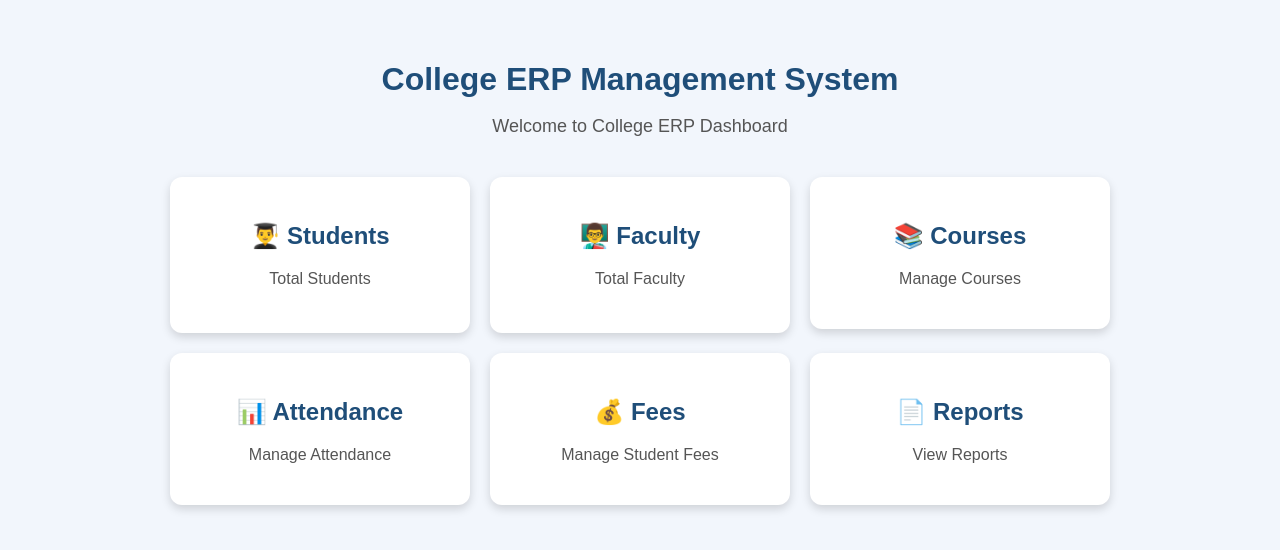
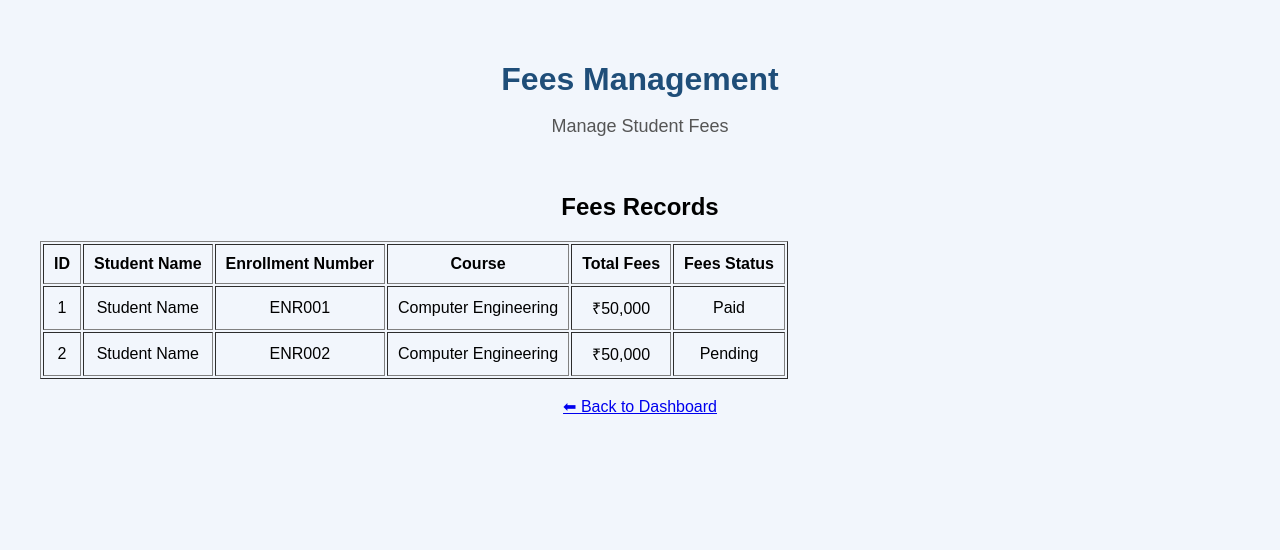
Before and after one commit to krishnachauhan0204-collab/College-ERP-Management-System, a Flask app: page /fees in a window 1280 px wide. Shown: the top 550 px of the page. Run offline with Flask 3, Linux system fonts and the light colour scheme.

Commit message:
Update fees.html

```diff
--- a/templates/fees.html
+++ b/templates/fees.html
@@ -1,64 +1,52 @@
 <!DOCTYPE html>
 <html>
 <head>
-    <title>College ERP Management System</title>
+    <title>Fees Management</title>
     <link rel="stylesheet" href="{{ url_for('static', filename='style.css') }}">
 </head>
 
 <body>
 
-    <h1>College ERP Management System</h1>
+    <h1>Fees Management</h1>
 
-    <p>Welcome to College ERP Dashboard</p>
+    <p>Manage Student Fees</p>
 
-    <!-- SMART DASHBOARD -->
-    <div class="dashboard">
+    <br>
 
-        <a href="/students" style="text-decoration: none; color: inherit;">
-            <div class="card">
-                <h2>👨‍🎓 Students</h2>
-                <p>Total Students</p>
-                <h2>{{ total_students }}</h2>
-            </div>
-        </a>
+    <h2>Fees Records</h2>
 
-        <a href="/faculty" style="text-decoration: none; color: inherit;">
-            <div class="card">
-                <h2>👨‍🏫 Faculty</h2>
-                <p>Total Faculty</p>
-                <h2>{{ total_faculty }}</h2>
-            </div>
-        </a>
+    <table border="1" cellpadding="10">
+        <tr>
+            <th>ID</th>
+            <th>Student Name</th>
+            <th>Enrollment Number</th>
+            <th>Course</th>
+            <th>Total Fees</th>
+            <th>Fees Status</th>
+        </tr>
 
-        <a href="/courses" style="text-decoration: none; color: inherit;">
-            <div class="card">
-                <h2>📚 Courses</h2>
-                <p>Manage Courses</p>
-            </div>
-        </a>
+        <tr>
+            <td>1</td>
+            <td>Student Name</td>
+            <td>ENR001</td>
+            <td>Computer Engineering</td>
+            <td>₹50,000</td>
+            <td>Paid</td>
+        </tr>
 
-        <a href="/attendance" style="text-decoration: none; color: inherit;">
-            <div class="card">
-                <h2>📊 Attendance</h2>
-                <p>Manage Attendance</p>
-            </div>
-        </a>
+        <tr>
+            <td>2</td>
+            <td>Student Name</td>
+            <td>ENR002</td>
+            <td>Computer Engineering</td>
+            <td>₹50,000</td>
+            <td>Pending</td>
+        </tr>
+    </table>
 
-        <a href="/fees" style="text-decoration: none; color: inherit;">
-            <div class="card">
-                <h2>💰 Fees</h2>
-                <p>Manage Student Fees</p>
-            </div>
-        </a>
+    <br>
 
-        <a href="/reports" style="text-decoration: none; color: inherit;">
-            <div class="card">
-                <h2>📄 Reports</h2>
-                <p>View Reports</p>
-            </div>
-        </a>
-
-    </div>
+    <a href="/">⬅ Back to Dashboard</a>
 
 </body>
 </html>
```
